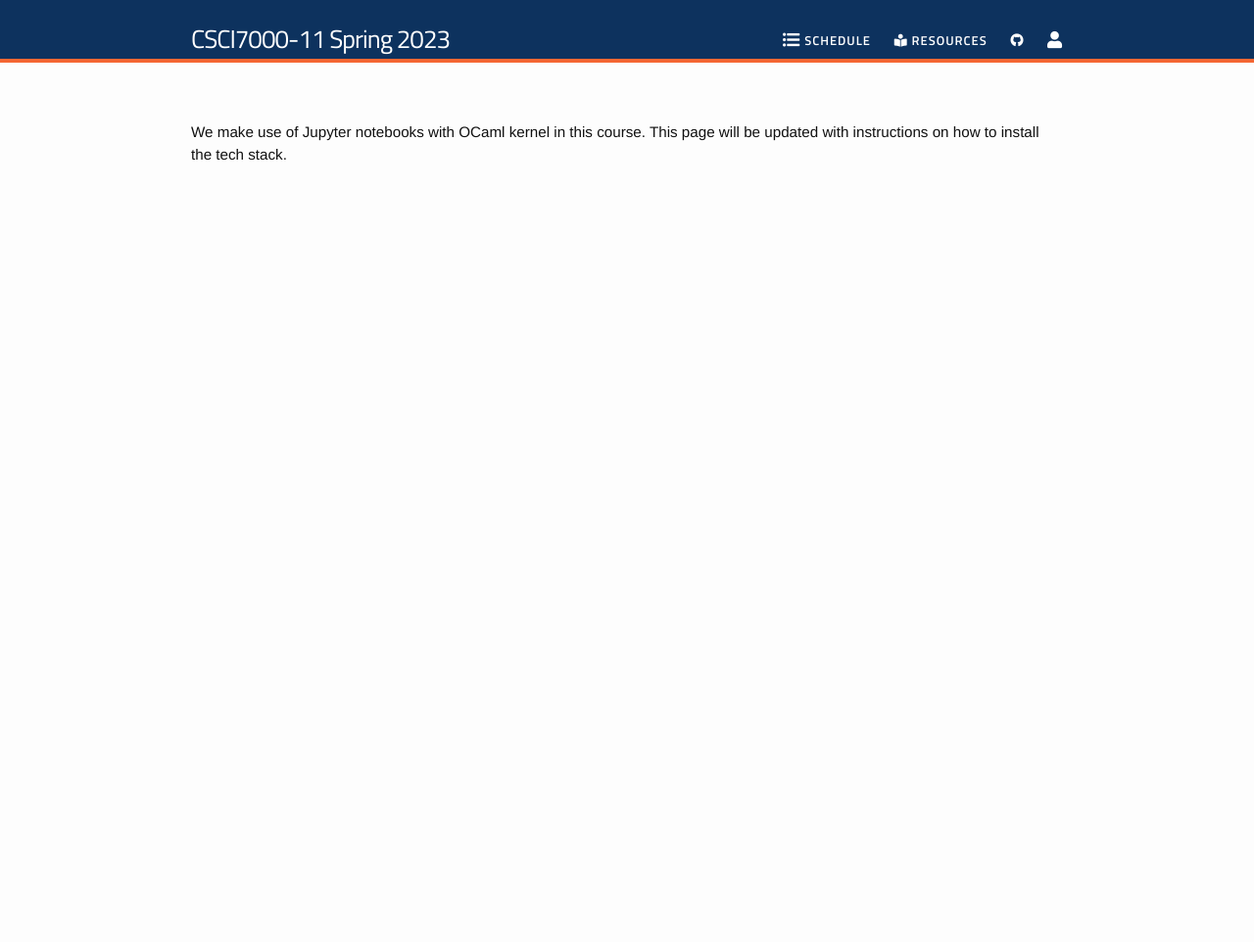
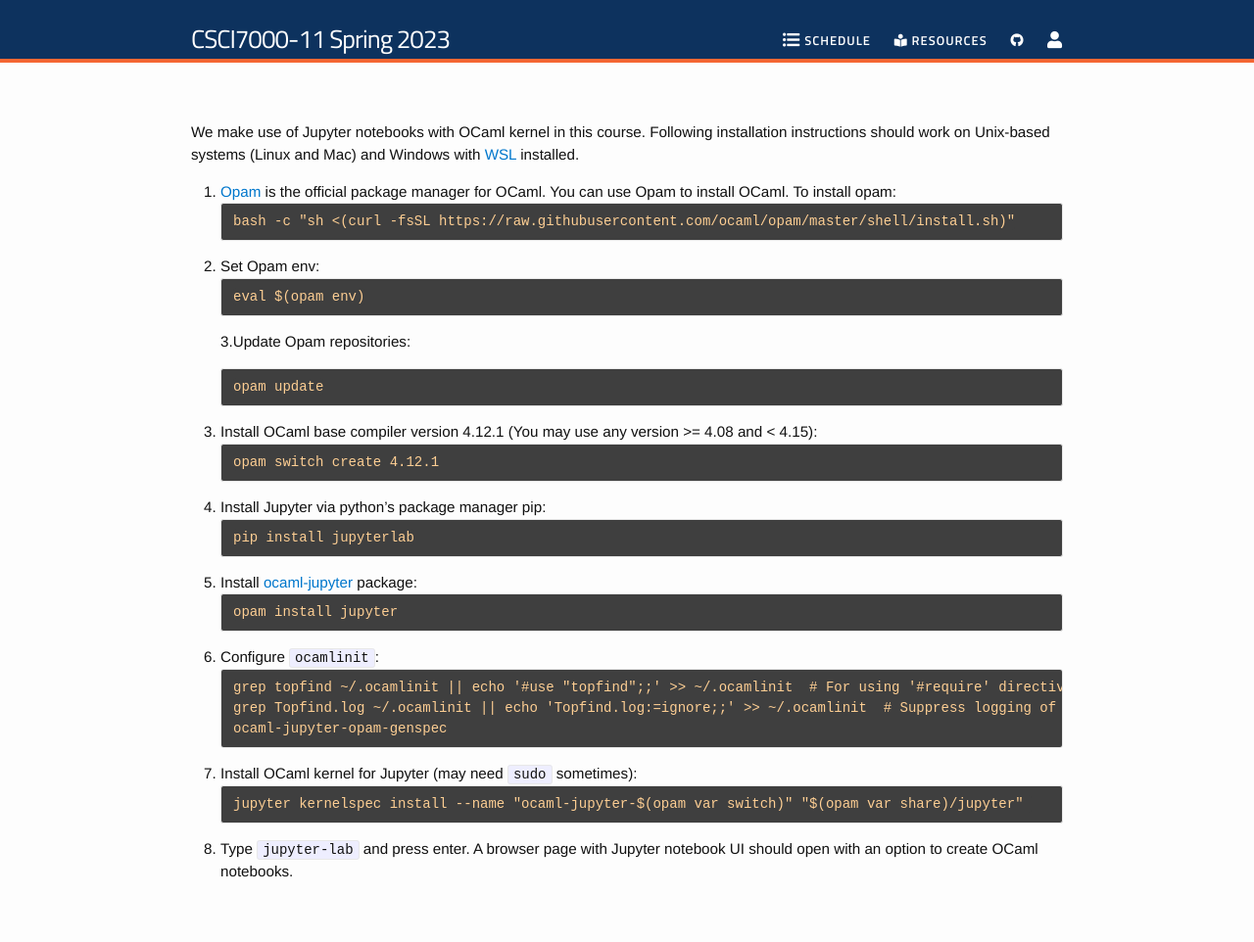
Before and after one commit to gowthamk/csci7000_pfp_s23, a Jekyll site: the page built from resources.md, in a window 1280 px wide. Shown: the whole page at 98% size. Built offline with Jekyll 4.4.1, drawn with Linux system fonts in a browser that asks for light colours; nearby versions of some CDN libraries; before the commit the page ends 900 px from its top, so only the background shows below that.

Commit message:
Resources page with installation instructions

````diff
--- a/resources.md
+++ b/resources.md
@@ -4,4 +4,40 @@ title:
 permalink: /resources/
 ---
 
-We make use of Jupyter notebooks with OCaml kernel in this course. This page will be updated with instructions on how to install the tech stack.
+We make use of Jupyter notebooks with OCaml kernel in this course. Following installation instructions should work on Unix-based systems (Linux and Mac) and Windows with [WSL](https://learn.microsoft.com/en-us/windows/wsl/install) installed.
+
+1. [Opam](https://opam.ocaml.org/) is the official package manager for OCaml. You can use Opam to install OCaml. To install opam:
+```
+bash -c "sh <(curl -fsSL https://raw.githubusercontent.com/ocaml/opam/master/shell/install.sh)"
+```
+2. Set Opam env:
+```
+eval $(opam env)
+```
+3.Update Opam repositories:
+```
+opam update
+```
+4. Install OCaml base compiler version 4.12.1 (You may use any version >= 4.08 and < 4.15):
+```
+opam switch create 4.12.1
+```
+5. Install Jupyter via python's package manager pip:
+```
+pip install jupyterlab
+```
+6. Install [ocaml-jupyter](https://akabe.github.io/ocaml-jupyter/) package:
+```
+opam install jupyter
+```
+7. Configure `ocamlinit`:
+```
+grep topfind ~/.ocamlinit || echo '#use "topfind";;' >> ~/.ocamlinit  # For using '#require' directive
+grep Topfind.log ~/.ocamlinit || echo 'Topfind.log:=ignore;;' >> ~/.ocamlinit  # Suppress logging of topfind (recommended but not necessary)
+ocaml-jupyter-opam-genspec
+```
+8. Install OCaml kernel for Jupyter (may need `sudo` sometimes):
+```
+jupyter kernelspec install --name "ocaml-jupyter-$(opam var switch)" "$(opam var share)/jupyter"
+```
+9. Type `jupyter-lab` and press enter. A browser page with Jupyter notebook UI should open with an option to create OCaml notebooks.
````
Also changed, not shown: lectures/images/ocaml.png (added), lectures/images/wut.jpg (added), 1 other file.
